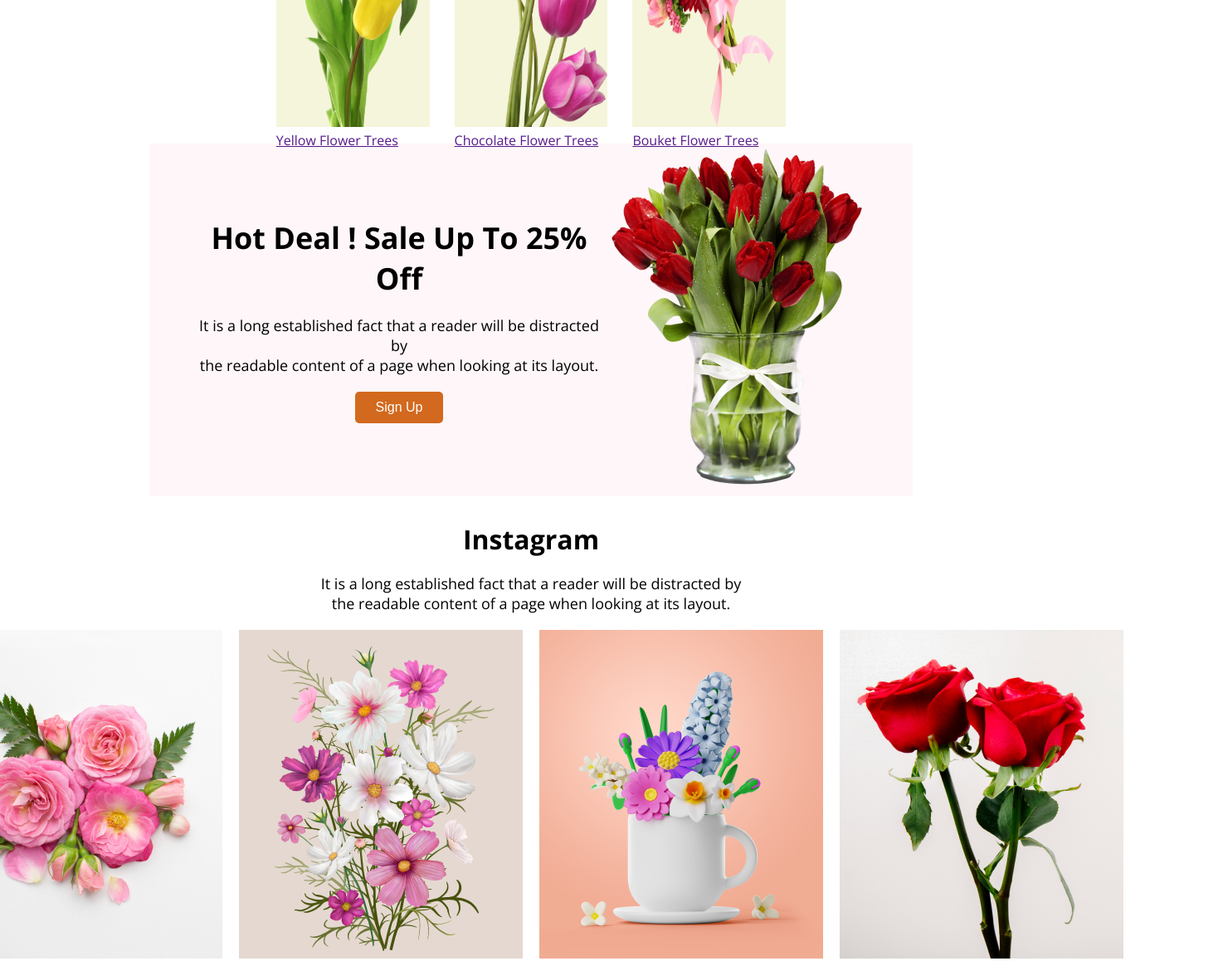
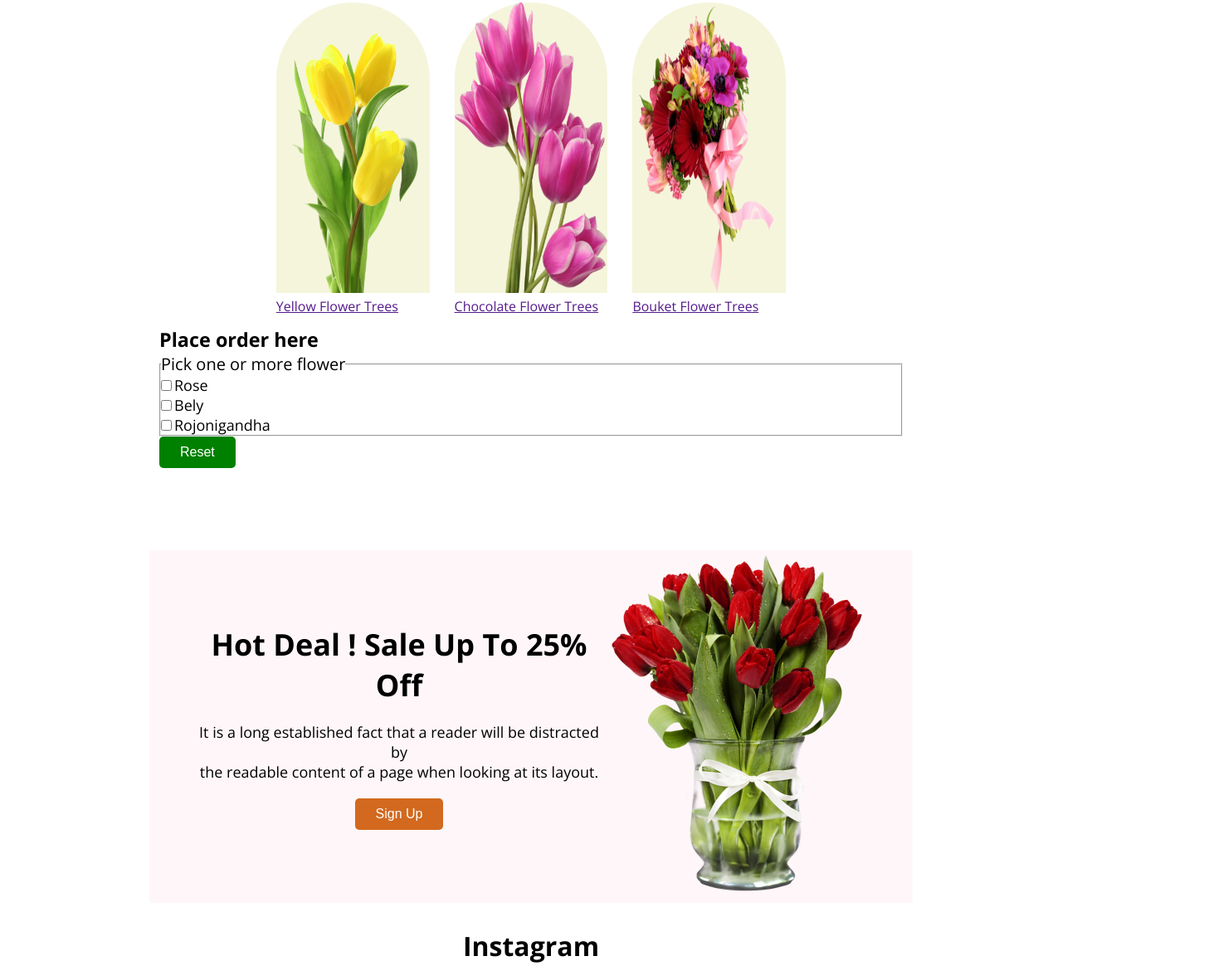
Before and after one commit to Amannan07/flower-shop-website, a plain HTML site: page index.html in a window 1280 px wide. Shown: the part 864-2028 px from the top of the page at 83% size, 1480 px wide, since content can reach past the window. Drawn offline with nearby package versions, Linux system fonts and the light colour scheme.

Commit message:
added all sections

```diff
--- a/index.html
+++ b/index.html
@@ -8,6 +8,11 @@
 <link rel="preconnect" href="https://fonts.gstatic.com" crossorigin>
 <link href="https://fonts.googleapis.com/css2?family=Open+Sans:wght@400;700;800&display=swap" rel="stylesheet">
     <link rel="stylesheet" href="./styles.css">
+    <style>
+        label{
+            display: block;
+        }
+    </style>
 </head>
 <body>
     <header>
@@ -43,6 +48,28 @@
 
             </div>
         </div>
+        <!-- order section start here -->
+        <div class="order-section">
+            <h3>Place order here</h3>
+
+        <fieldset>
+                <legend>Pick one or more flower</legend>
+                <label for="rose">
+                    <input type="checkbox" style="margin-right: 3px;" name="" id="flower">Rose
+                </label>
+                <label for="bely">
+                    <input type="checkbox" style="margin-right: 3px;" name="" id="flower">Bely
+                </label>
+                <label for="rojonigandha">
+                    <input type="checkbox" style="margin-right: 3px;" name="flower" id="flower">Rojonigandha
+                </label>
+
+            </fieldset>
+            <input class="btn-reset" type="reset">
+
+        </div>
+
+
         <div class="section-hotdeal">
             <div class="deal-container">
                 <div class="hot-deal-sale">
@@ -72,6 +99,7 @@
        <div class="image"><img src="./Assets/Rectangle 6.png" alt=""></div>
 
     </div>
+    <!-- main bottom start here -->
     <div class="bottom-container">
         <div class="bottom-info">
             <h3 class="latest-deal">Get The Latest Deals</h3>
@@ -80,21 +108,15 @@
             <label for="email">Your email:</label>
             <input class="mail-input" id="email" type="text" placeholder="Your email here">
             <button class="btn-submit">Subscribe</button>
-
         </form>
         </div>
-
-
-
     </div>
-
-
 
     </main>
     <footer>
         <div class="footer-section">
             <div class="shop">
-                <h2>Flower<span class="flow-shop">Shop</span></h2>
+                <h2> <span class="flowr-shop">Flower</span>Shop</h2>
                 <p class="footer-description">It is a long established fact that a reader will be distracted<br/> by the readable content of a page when looking at its layout.</p>
                 &copy All Rights Reserved 2023.
             </div>
--- a/styles.css
+++ b/styles.css
@@ -9,13 +9,14 @@ body {
     font-family: 'Open Sans', sans-serif;
 }
 .header-main{
-    /* width: 100%; */
+    width: 100%;
     /* height: 400px; */
     background-color: rgba(229, 84, 115, 0.10);
-    /* margin: auto; */
+    margin: auto;
     display: flex;
     justify-content: space-around;
     align-items: center;
+    padding: 100px;
 
 }
 .flower-main{
@@ -85,6 +86,16 @@ body {
   margin-top: 10px;
   font-size: 16px;
   margin-bottom: 20px;
+
+}
+/* order section start */
+.order-section{
+    width: 70%;
+    height: 250px;
+    margin: auto;
+    font-size: 20px;
+    padding-top: 40px;
+    background-color: white;
 
 }
 .deal-container{
@@ -192,6 +203,15 @@ label{
     font-size: 16px;
     margin-left: 5px;
 }
+.btn-reset{
+    border-radius: 5px;
+    background-color: green;
+    border: 0px;
+    color: white;
+    font-size: 16px;
+    font-weight: 300;
+    padding: 10px 25px;
+}
 /* footer section */
 .footer-section{
     width: 100%;
@@ -209,7 +229,7 @@ label{
 
     color: white;
 }
-.flow-shop{
+.flowr-shop{
     color: crimson;
 }
 .footer-description{
```
